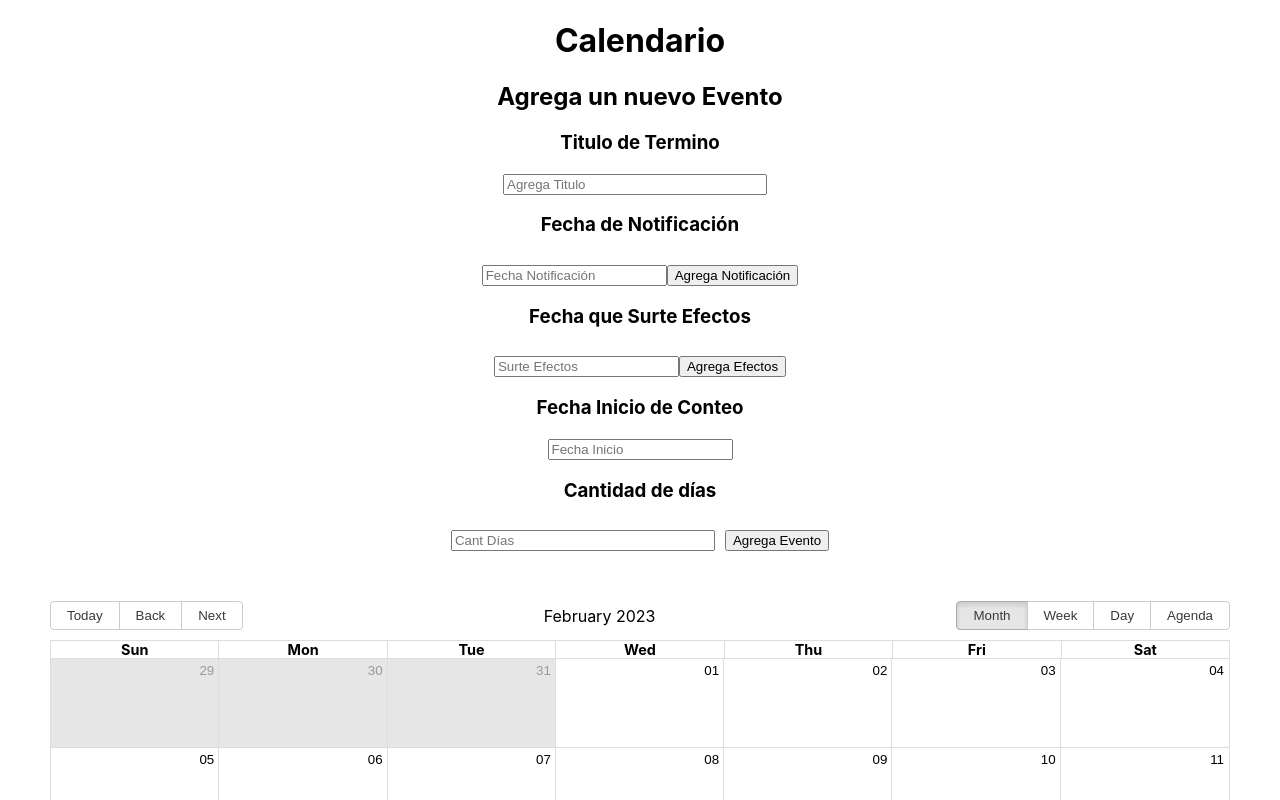
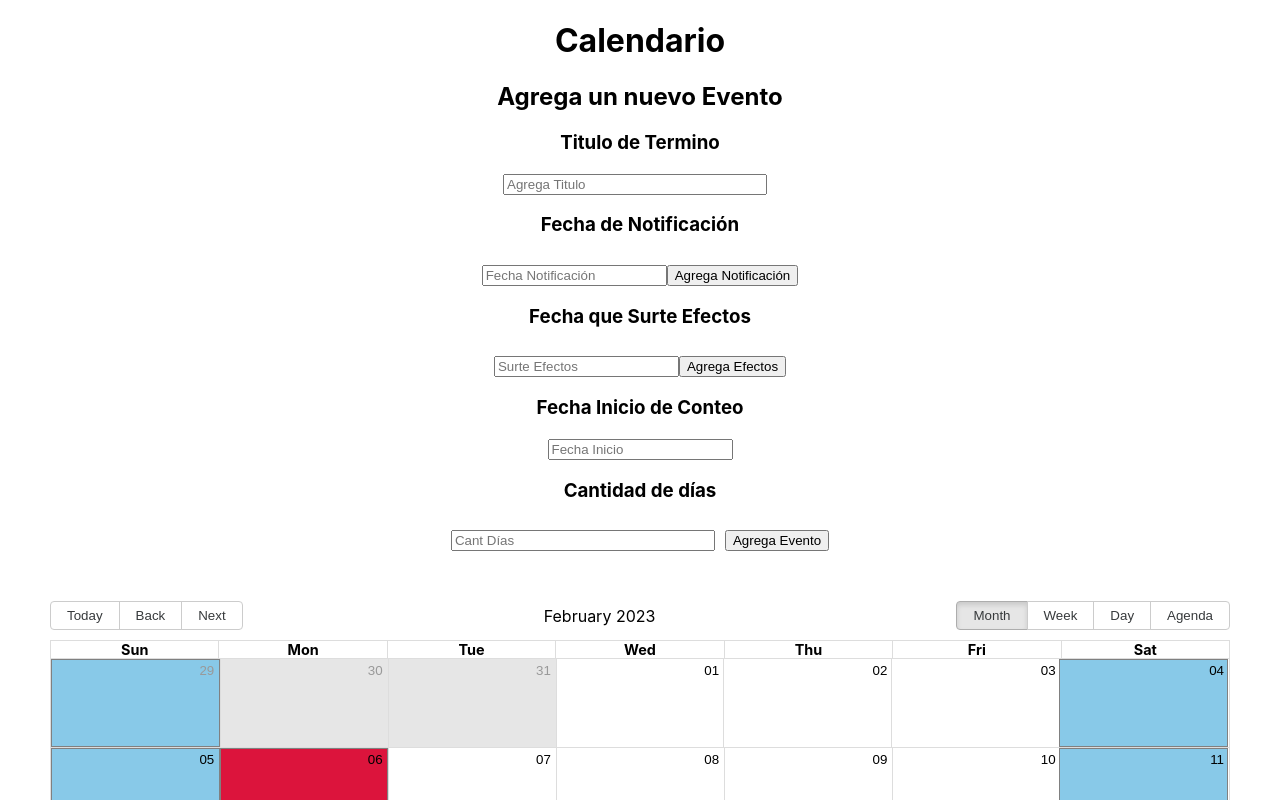
Before and after one commit to alvarodgzz/calendarioTerminos, a React (Create React App) app: page / in a window 1280 px wide. Shown: the top 800 px of the page. Built offline with nearby package versions, Linux system fonts and the light colour scheme.

Commit message:
Add omitir dias festivos en el conteo, change dias festivos and weekends background colors

```diff
--- a/src/App.js
+++ b/src/App.js
@@ -57,8 +57,59 @@ const events = [
 const notifications = []
 const efects = []
 
-const disableDates = new Date('February 19, 2022 23:15:30');
-const date1=disableDates.getDate();
+var disableDates = [
+  "1/1/2023",
+  "2/6/2023",
+  "3/20/2023",
+  "3/21/2023",
+  "4/5/2023",
+  "4/6/2023",
+  "4/7/2023",
+  "5/1/2023",
+  "5/5/2023",
+  "7/16/2023",
+  "7/17/2023",
+  "7/18/2023",
+  "7/19/2023",
+  "7/20/2023",
+  "7/21/2023",
+  "7/22/2023",
+  "7/23/2023",
+  "7/24/2023",
+  "7/25/2023",
+  "7/26/2023",
+  "7/27/2023",
+  "7/28/2023",
+  "7/29/2023",
+  "7/30/2023",
+  "7/31/2023",
+  "9/14/2023",
+  "9/15/2023",
+  "9/16/2023",
+  "10/12/2023",
+  "20/31/2023",
+  "11/1/2023",
+  "11/2/2023",
+  "11/20/2023",
+  "12/15/2023",
+  "12/16/2023",
+  "12/17/2023",
+  "12/18/2023",
+  "12/19/2023",
+  "12/20/2023",
+  "12/21/2023",
+  "12/22/2023",
+  "12/23/2023",
+  "12/24/2023",
+  "12/25/2023",
+  "12/26/2023",
+  "12/27/2023",
+  "12/28/2023",
+  "12/29/2023",
+  "12/30/2023",
+  "12/31/2023",
+  "1/1/2023"
+];
 
 function App() {
   const [newEvent, setNewEvent] = useState({title: "", start: "", notification: "", efects: "", cantDias: "", end: ""})
@@ -70,10 +121,34 @@ function App() {
   const [newEfect, setNewEfect] = useState({title: "", start: "", notification: "", efects: "", cantDias: "", end: ""})
   const [allEfects, setAllEfects] = useState(efects)
 
+  const calendarStyle = (date) => {
+    if (isDisabledDay(disableDates, date))
+    return {
+      style: {
+        backgroundColor: '#DC143C',
+        border: '1px solid gray',
+        margin: 0,
+        padding: 0
+      }
+    }
 
-  // function isWeekend(date = new Date()) {
-  //   return date.getDay() === 6 || date.getDay() === 0;
-  // }
+    if (date.getDay() === 0 || date.getDay() == 6)
+    return {
+      style: {
+        backgroundColor: '#88C9E8',
+        border: '1px solid gray',
+        margin: 0,
+        padding: 0
+      }
+    }
+}
+
+  function isDisabledDay(array, value) {
+    var date = new Date(value);
+    var newdate= (date.getMonth() + 1) + '/' + date.getDate() + '/' +  date.getFullYear();
+    console.log(newdate)
+    return (array.find(item => {return item == newdate}) || []).length > 0;
+  }
 
 
   function countWeekends() {
@@ -83,24 +158,25 @@ function App() {
 
     var weekends = 0;
 
-    console.log(start, end)
+    // console.log(start, end)
 
     while(start < end){
-      start.setDate(start.getDate() + 1);
-      if (start.getDay() === 0 || start.getDay() == 6) {
-          console.log(start.getDay(), start)
+      // console.log(isDisabledDay(disableDates, start));
+      if (start.getDay() === 0 || start.getDay() == 6 || isDisabledDay(disableDates, start)) {
+          // console.log(start.getDay(), start)
           ++weekends;
       }
+      start.setDate(start.getDate() + 1);
     }
 
     var daysToadd = weekends
     console.log(weekends)
 
-    while (start.getDay() === 0 || start.getDay() == 6) {start.setDate(start.getDate() + 1);}
+    // while (start.getDay() === 0 || start.getDay() == 6 || isDisabledDay(disableDates, start)) {start.setDate(start.getDate() + 1);}
 
     while (daysToadd > 0) {
-      if (start.getDay() === 0 || start.getDay() == 6) {
-        console.log(start.getDay(), start)
+      if (start.getDay() === 0 || start.getDay() == 6 || isDisabledDay(disableDates, start)) {
+        // console.log(start.getDay(), start)
         ++weekends;
       } else {
         --daysToadd;
@@ -231,6 +307,7 @@ function App() {
         endAccessor="end"
         onSelectEvent={event => handleDeleteEvent(event)}
         style={{height: 500, margin: "50px"}}
+        dayPropGetter={calendarStyle}
       />
     </div>
   );
```
